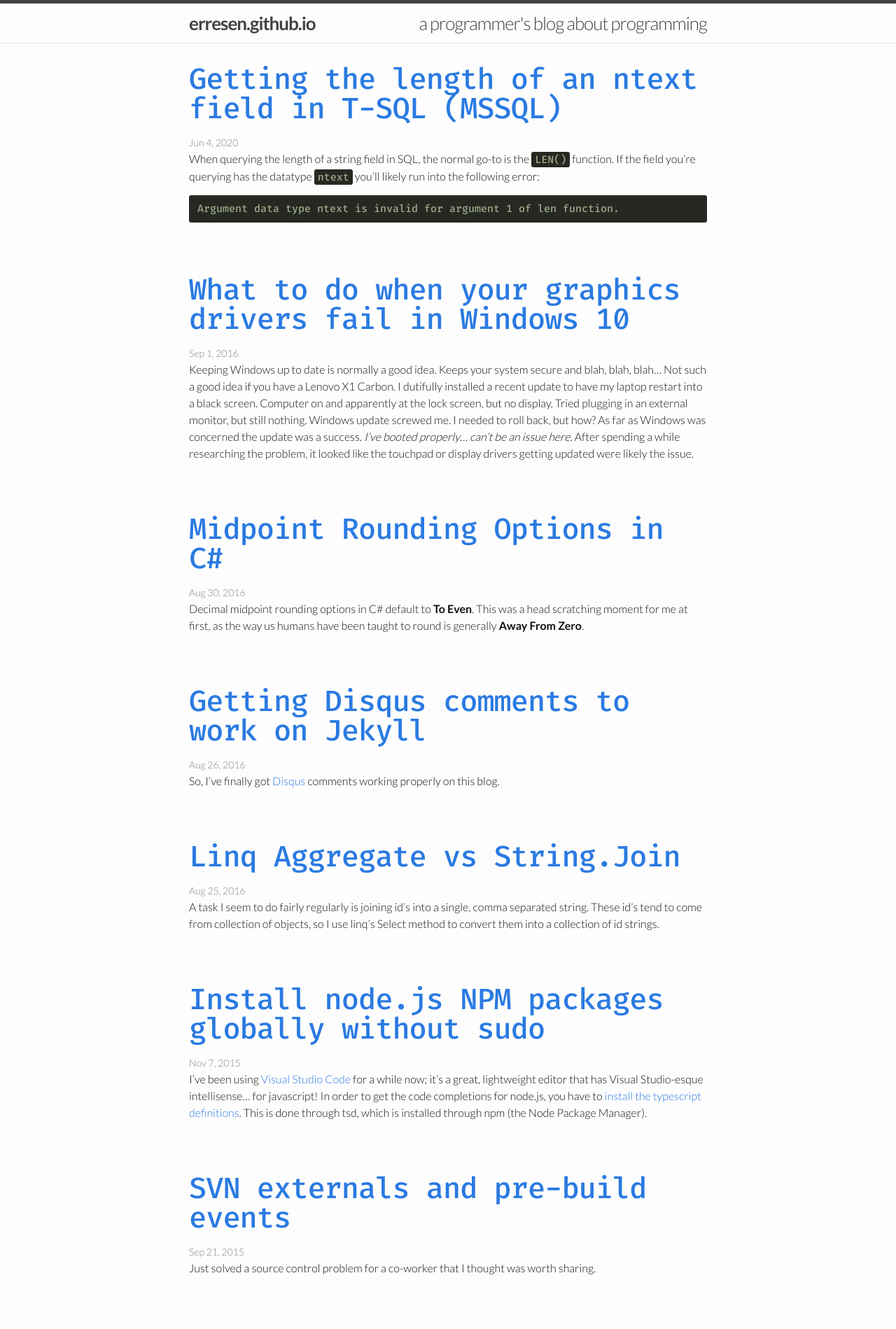
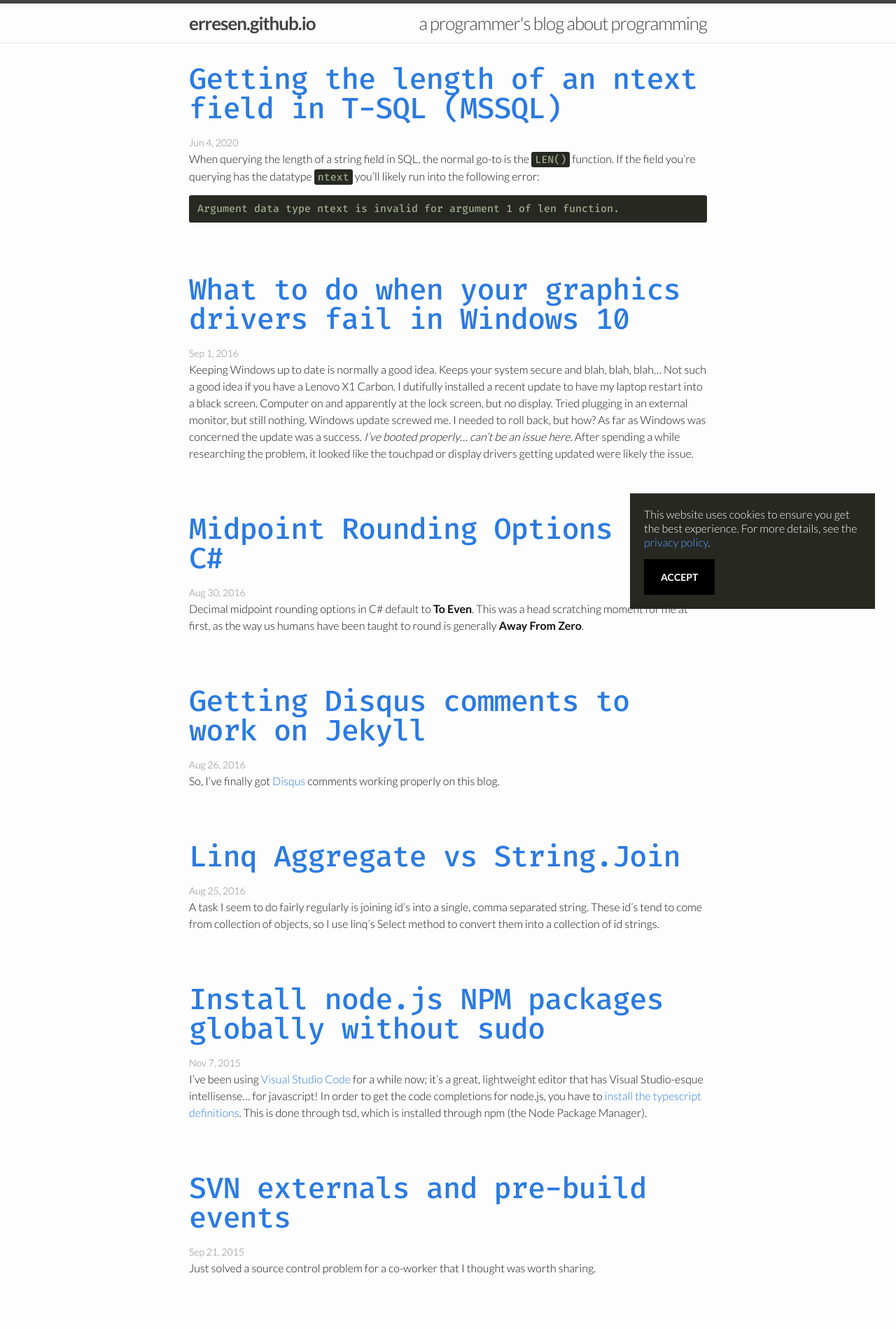
Before and after one commit to erresen/erresen.github.io, a Jekyll site: the page built from index.html, in a window 1280 px wide. Shown: the top 1899 px of the page at 70% size. Built offline with Jekyll 4.4.1, drawn with Linux system fonts in a browser that asks for light colours; nearby versions of some CDN libraries; comment, search, counter and statistics services are not loaded.

Commit message:
added cookie consent popup

```diff
--- a/_includes/head.html
+++ b/_includes/head.html
@@ -31,4 +31,5 @@
 
     gtag("config", "UA-167878703-1");
   </script>
+  <script src="/js/cookieconsent.js" async></script>
 </head>
--- /dev/null
+++ b/_sass/_cookie-consent.scss
@@ -0,0 +1,52 @@
+.cookieConsentContainer {
+  z-index: 999;
+  width: 350px;
+  min-height: 20px;
+  box-sizing: border-box;
+  padding: 20px 20px 20px 20px;
+  background: #272822;
+  overflow: hidden;
+  position: fixed;
+  bottom: 30px;
+  right: 30px;
+  display: none;
+  font-family: Lato, Helvetica, Arial, sans-serif;
+
+  .cookieDesc p {
+    margin: 0;
+    padding: 0;
+    color: #ffffff;
+    line-height: 20px;
+    display: block;
+  }
+  .cookieDesc a {
+    color: #5ba2ff;
+  }
+  .cookieDesc a:hover {
+    color: #fff;
+  }
+  .cookieButton a {
+    display: inline-block;
+    color: #ffffff;
+    font-size: 14px;
+    font-weight: bold;
+    margin-top: 14px;
+    background: #000000;
+    box-sizing: border-box;
+    padding: 15px 24px;
+    text-align: center;
+    transition: background 0.3s;
+  }
+  .cookieButton a:hover {
+    cursor: pointer;
+    background: #2a7ae2;
+    text-decoration: none;
+  }
+}
+@media (max-width: 800px) {
+  .cookieConsentContainer {
+    bottom: 0px !important;
+    left: 0px !important;
+    width: 100% !important;
+  }
+}
--- a/css/main.scss
+++ b/css/main.scss
@@ -1,33 +1,30 @@
 ---
 # Only the main Sass file needs front matter (the dashes are enough)
 ---
+
 @charset "utf-8";
-
-
 
 // Our variables
 $base-font-family: Lato, Helvetica, Arial, sans-serif;
-$base-font-size:   16px;
-$small-font-size:  $base-font-size * 0.875;
+$base-font-size: 16px;
+$small-font-size: $base-font-size * 0.875;
 $base-line-height: 1.5;
 
-$spacing-unit:     30px;
+$spacing-unit: 30px;
 
-$text-color:       #111;
+$text-color: #111;
 $background-color: #fdfdfd;
-$brand-color:      #2a7ae2;
+$brand-color: #2a7ae2;
 
-$grey-color:       #828282;
+$grey-color: #828282;
 $grey-color-light: lighten($grey-color, 40%);
-$grey-color-dark:  darken($grey-color, 25%);
+$grey-color-dark: darken($grey-color, 25%);
 
 // Width of the content area
-$content-width:    800px;
+$content-width: 800px;
 
-$on-palm:          600px;
-$on-laptop:        800px;
-
-
+$on-palm: 600px;
+$on-laptop: 800px;
 
 // Using media queries with like this:
 // @include media-query($on-palm) {
@@ -37,16 +34,10 @@ $on-laptop:        800px;
 //     }
 // }
 @mixin media-query($device) {
-    @media screen and (max-width: $device) {
-        @content;
-    }
+  @media screen and (max-width: $device) {
+    @content;
+  }
 }
 
-
-
 // Import partials from `sass_dir` (defaults to `_sass`)
-@import
-        "base",
-        "layout",
-        "syntax-highlighting"
-;
+@import "base", "layout", "syntax-highlighting", "cookie-consent";
--- /dev/null
+++ b/js/cookieconsent.js
@@ -0,0 +1,75 @@
+// --- Config --- //
+var purecookieDesc =
+  "This website uses cookies to ensure you get the best experience. For more details, see the <a href='/privacy' target='_blank'>privacy policy</a>."; // Description
+var purecookieButton = "ACCEPT"; // Button text
+// ---        --- //
+
+function pureFadeIn(elem, display) {
+  var el = document.getElementById(elem);
+  el.style.opacity = 0;
+  el.style.display = display || "block";
+
+  (function fade() {
+    var val = parseFloat(el.style.opacity);
+    if (!((val += 0.02) > 1)) {
+      el.style.opacity = val;
+      requestAnimationFrame(fade);
+    }
+  })();
+}
+function pureFadeOut(elem) {
+  var el = document.getElementById(elem);
+  el.style.opacity = 1;
+
+  (function fade() {
+    if ((el.style.opacity -= 0.02) < 0) {
+      el.style.display = "none";
+    } else {
+      requestAnimationFrame(fade);
+    }
+  })();
+}
+
+function setCookie(name, value, days) {
+  var expires = "";
+  if (days) {
+    var date = new Date();
+    date.setTime(date.getTime() + days * 24 * 60 * 60 * 1000);
+    expires = "; expires=" + date.toUTCString();
+  }
+  document.cookie = name + "=" + (value || "") + expires + "; path=/";
+}
+function getCookie(name) {
+  var nameEQ = name + "=";
+  var ca = document.cookie.split(";");
+  for (var i = 0; i < ca.length; i++) {
+    var c = ca[i];
+    while (c.charAt(0) == " ") c = c.substring(1, c.length);
+    if (c.indexOf(nameEQ) == 0) return c.substring(nameEQ.length, c.length);
+  }
+  return null;
+}
+function eraseCookie(name) {
+  document.cookie = name + "=; Max-Age=-99999999;";
+}
+
+function cookieConsent() {
+  if (!getCookie("purecookieDismiss")) {
+    document.body.innerHTML +=
+      '<div class="cookieConsentContainer" id="cookieConsentContainer"><div class="cookieDesc"><p>' +
+      purecookieDesc +
+      '</p></div><div class="cookieButton"><a onClick="purecookieDismiss();">' +
+      purecookieButton +
+      "</a></div></div>";
+    pureFadeIn("cookieConsentContainer");
+  }
+}
+
+function purecookieDismiss() {
+  setCookie("purecookieDismiss", "1", 365);
+  pureFadeOut("cookieConsentContainer");
+}
+
+window.onload = function () {
+  cookieConsent();
+};
```
